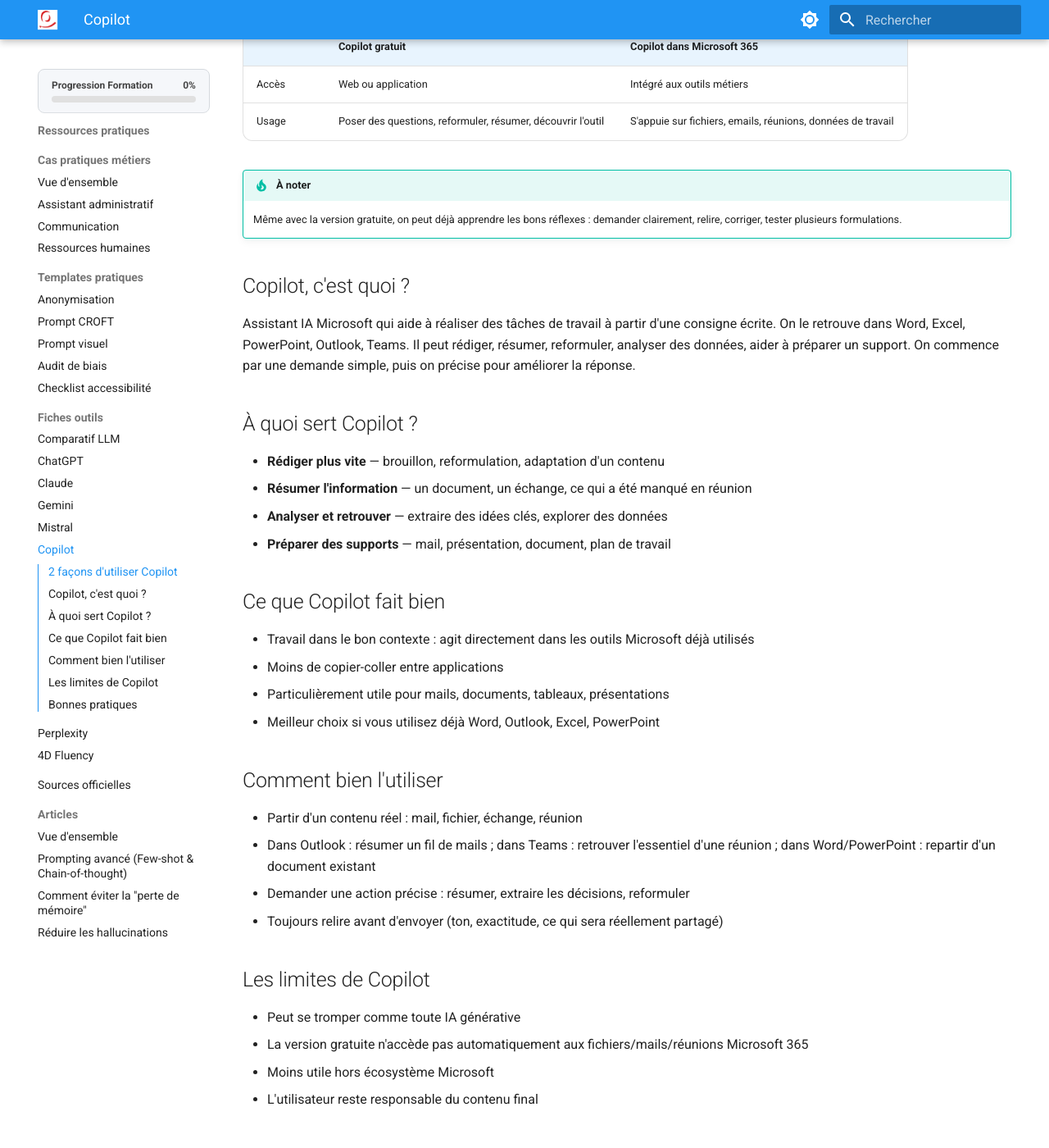
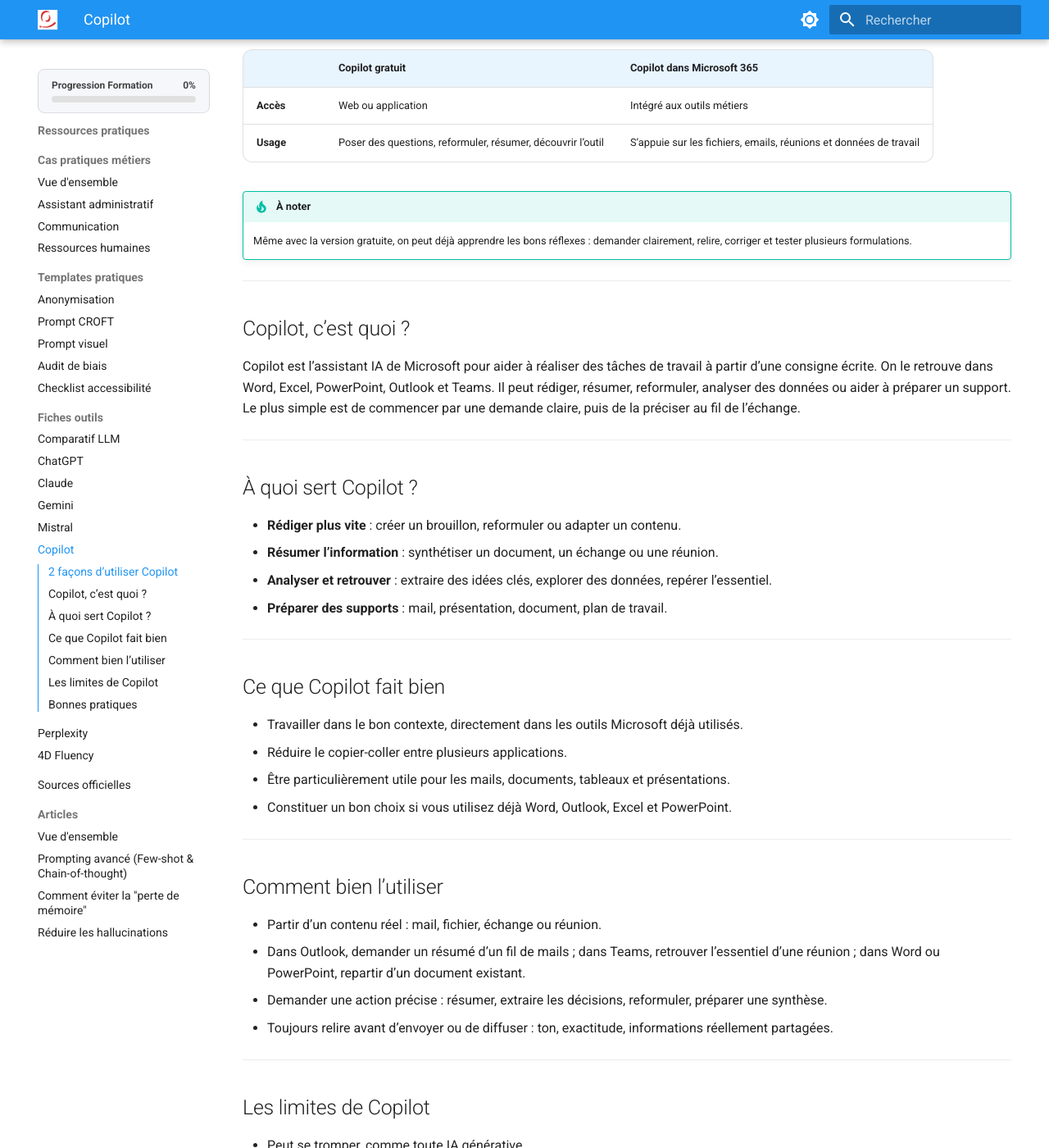
Before and after one commit to pierre-l-hue/wiki-formation-ia, an MkDocs documentation site: the page built from docs/outils/copilot.md, in a window 1280 px wide and 1400 px high, scrolled down 349 px. Shown: the whole window at 82% size. Built offline with MkDocs 1.6.1 and Material for MkDocs 9.7.7, drawn with Linux system fonts in a browser that asks for light colours; some of the changed text lies outside the part shown.

Commit message:
Update copilot.md

```diff
--- a/docs/outils/copilot.md
+++ b/docs/outils/copilot.md
@@ -13,54 +13,67 @@
   </div>
 </div>
 
+*Utiliser l’IA dans Word, Excel, Outlook, PowerPoint et Teams.*
 
-*Utiliser l'IA dans Word, Excel, Outlook, PowerPoint et Teams*
+---
 
-## 2 façons d'utiliser Copilot
+## 2 façons d’utiliser Copilot
 
-| | Copilot gratuit | Copilot dans Microsoft 365 |
+|  | Copilot gratuit | Copilot dans Microsoft 365 |
 |---|---|---|
-| Accès | Web ou application | Intégré aux outils métiers |
-| Usage | Poser des questions, reformuler, résumer, découvrir l'outil | S'appuie sur fichiers, emails, réunions, données de travail |
+| **Accès** | Web ou application | Intégré aux outils métiers |
+| **Usage** | Poser des questions, reformuler, résumer, découvrir l’outil | S’appuie sur les fichiers, emails, réunions et données de travail |
 
 !!! tip "À noter"
-    Même avec la version gratuite, on peut déjà apprendre les bons réflexes : demander clairement, relire, corriger, tester plusieurs formulations.
+    Même avec la version gratuite, on peut déjà apprendre les bons réflexes : demander clairement, relire, corriger et tester plusieurs formulations.
 
-## Copilot, c'est quoi ?
+---
 
-Assistant IA Microsoft qui aide à réaliser des tâches de travail à partir d'une consigne écrite. On le retrouve dans Word, Excel, PowerPoint, Outlook, Teams. Il peut rédiger, résumer, reformuler, analyser des données, aider à préparer un support. On commence par une demande simple, puis on précise pour améliorer la réponse.
+## Copilot, c’est quoi ?
+
+Copilot est l’assistant IA de Microsoft pour aider à réaliser des tâches de travail à partir d’une consigne écrite. On le retrouve dans Word, Excel, PowerPoint, Outlook et Teams. Il peut rédiger, résumer, reformuler, analyser des données ou aider à préparer un support. Le plus simple est de commencer par une demande claire, puis de la préciser au fil de l’échange.
+
+---
 
 ## À quoi sert Copilot ?
 
-- **Rédiger plus vite** — brouillon, reformulation, adaptation d'un contenu
-- **Résumer l'information** — un document, un échange, ce qui a été manqué en réunion
-- **Analyser et retrouver** — extraire des idées clés, explorer des données
-- **Préparer des supports** — mail, présentation, document, plan de travail
+- **Rédiger plus vite** : créer un brouillon, reformuler ou adapter un contenu.
+- **Résumer l’information** : synthétiser un document, un échange ou une réunion.
+- **Analyser et retrouver** : extraire des idées clés, explorer des données, repérer l’essentiel.
+- **Préparer des supports** : mail, présentation, document, plan de travail.
+
+---
 
 ## Ce que Copilot fait bien
 
-- Travail dans le bon contexte : agit directement dans les outils Microsoft déjà utilisés
-- Moins de copier-coller entre applications
-- Particulièrement utile pour mails, documents, tableaux, présentations
-- Meilleur choix si vous utilisez déjà Word, Outlook, Excel, PowerPoint
+- Travailler dans le bon contexte, directement dans les outils Microsoft déjà utilisés.
+- Réduire le copier-coller entre plusieurs applications.
+- Être particulièrement utile pour les mails, documents, tableaux et présentations.
+- Constituer un bon choix si vous utilisez déjà Word, Outlook, Excel et PowerPoint.
 
-## Comment bien l'utiliser
+---
 
-- Partir d'un contenu réel : mail, fichier, échange, réunion
-- Dans Outlook : résumer un fil de mails ; dans Teams : retrouver l'essentiel d'une réunion ; dans Word/PowerPoint : repartir d'un document existant
-- Demander une action précise : résumer, extraire les décisions, reformuler
-- Toujours relire avant d'envoyer (ton, exactitude, ce qui sera réellement partagé)
+## Comment bien l’utiliser
+
+- Partir d’un contenu réel : mail, fichier, échange ou réunion.
+- Dans Outlook, demander un résumé d’un fil de mails ; dans Teams, retrouver l’essentiel d’une réunion ; dans Word ou PowerPoint, repartir d’un document existant.
+- Demander une action précise : résumer, extraire les décisions, reformuler, préparer une synthèse.
+- Toujours relire avant d’envoyer ou de diffuser : ton, exactitude, informations réellement partagées.
+
+---
 
 ## Les limites de Copilot
 
-- Peut se tromper comme toute IA générative
-- La version gratuite n'accède pas automatiquement aux fichiers/mails/réunions Microsoft 365
-- Moins utile hors écosystème Microsoft
-- L'utilisateur reste responsable du contenu final
+- Peut se tromper, comme toute IA générative.
+- La version gratuite n’accède pas automatiquement aux fichiers, mails ou réunions Microsoft 365.
+- Est moins utile hors de l’écosystème Microsoft.
+- L’utilisateur reste responsable du contenu final.
+
+---
 
 ## Bonnes pratiques
 
-- Commencer par une tâche simple
-- Utiliser un vrai support de travail si possible
-- Demander une action précise
-- Relire avant diffusion
+- Commencer par une tâche simple.
+- Utiliser un vrai support de travail si possible.
+- Demander une action précise.
+- Relire avant diffusion.
```
